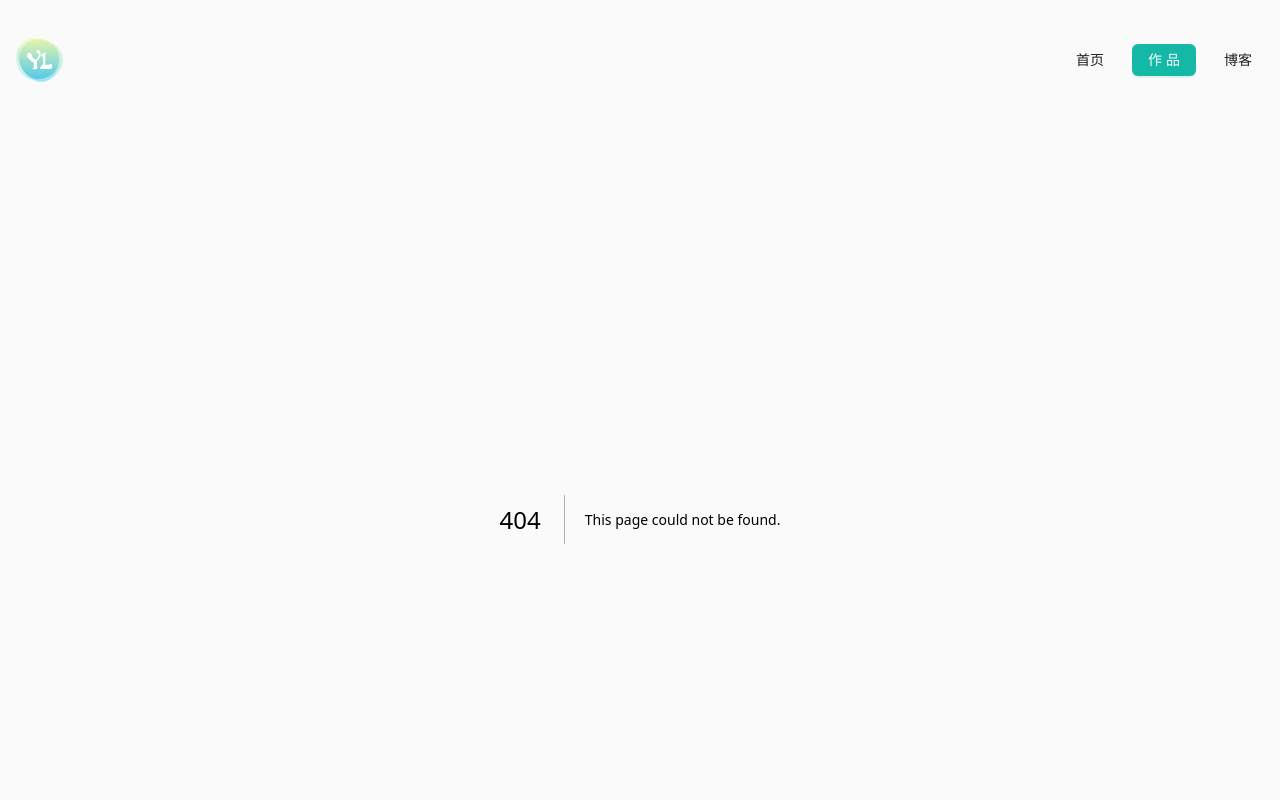
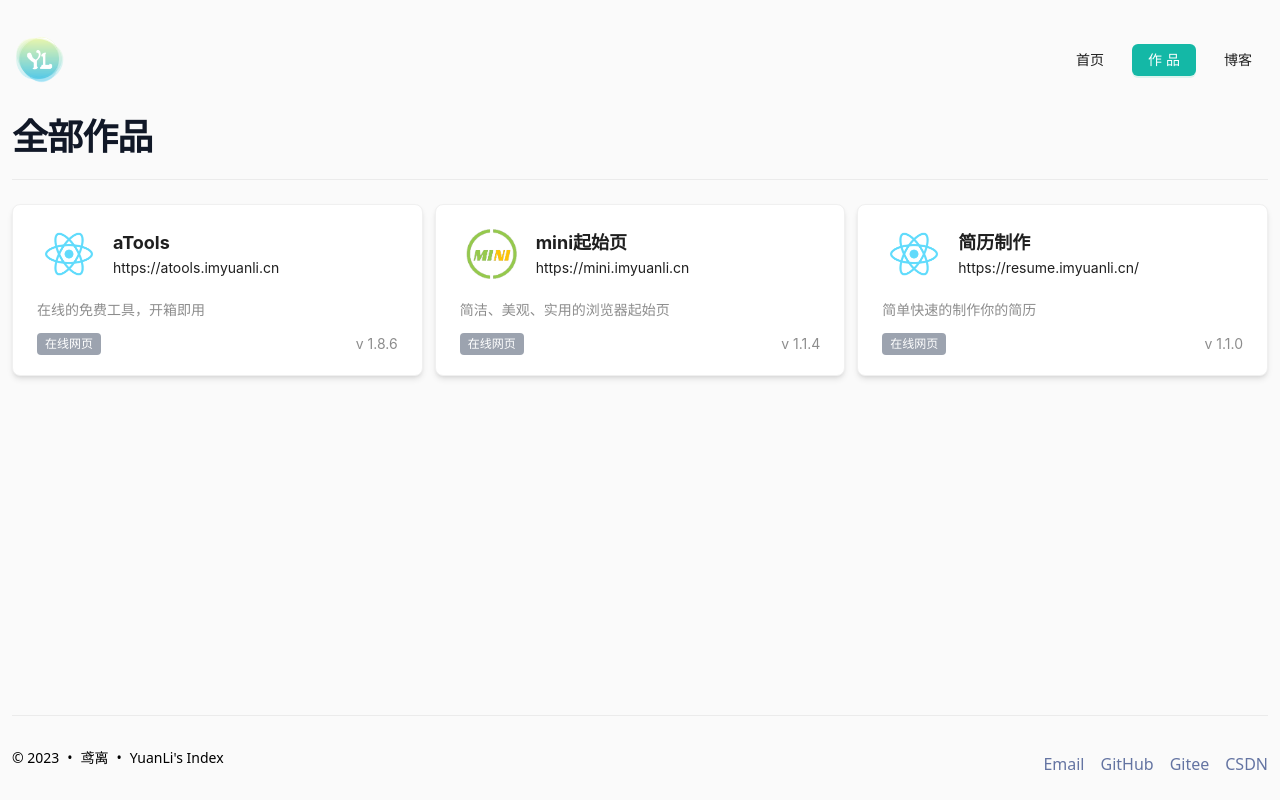
Before and after one commit to imyuanli/imyuanli, a Next.js app: page /work in a window 1280 px wide. Before the commit this address had no page. Shown: the top 800 px of the page. Built offline with nearby package versions, Linux system fonts and the light colour scheme.

Commit message:
feat: 新增作品页

```diff
--- /dev/null
+++ b/pages/work.tsx
@@ -0,0 +1,22 @@
+import Title from "@/components/title";
+import {DEFAULT_WORK_LIST} from "@/utils";
+import React from "react";
+import WorkCard from "@/components/work-card";
+
+const Blog = () => {
+    return (
+        <div>
+            <Title value={'全部作品'}/>
+            <div className={'grid grid-cols-1 md:grid-cols-3 gap-3'}>
+                {DEFAULT_WORK_LIST.map((item, index) => {
+                    return (
+                        <WorkCard key={index} workItem={item}/>
+                    )
+                })}
+            </div>
+        </div>
+    );
+}
+
+
+export default Blog
```
